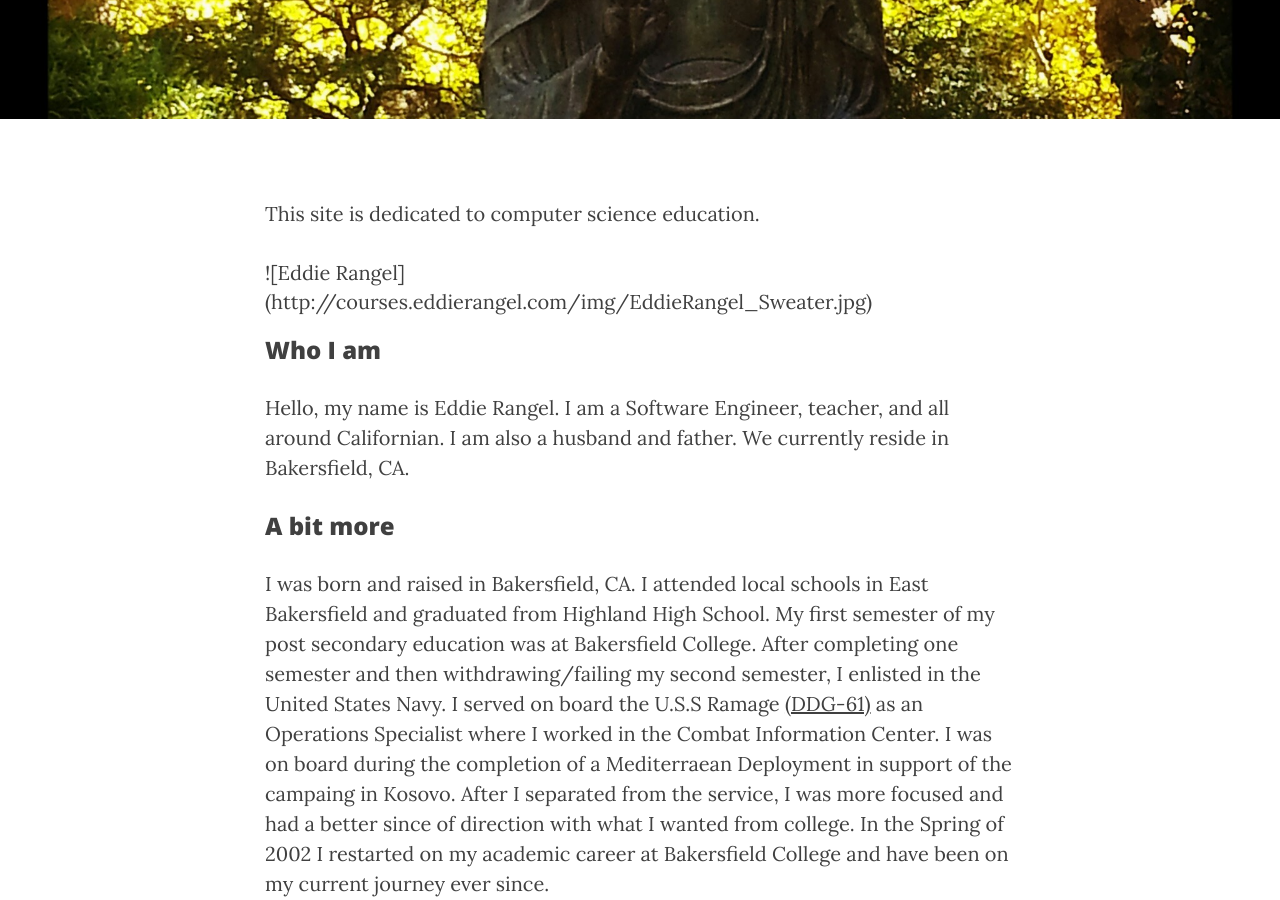
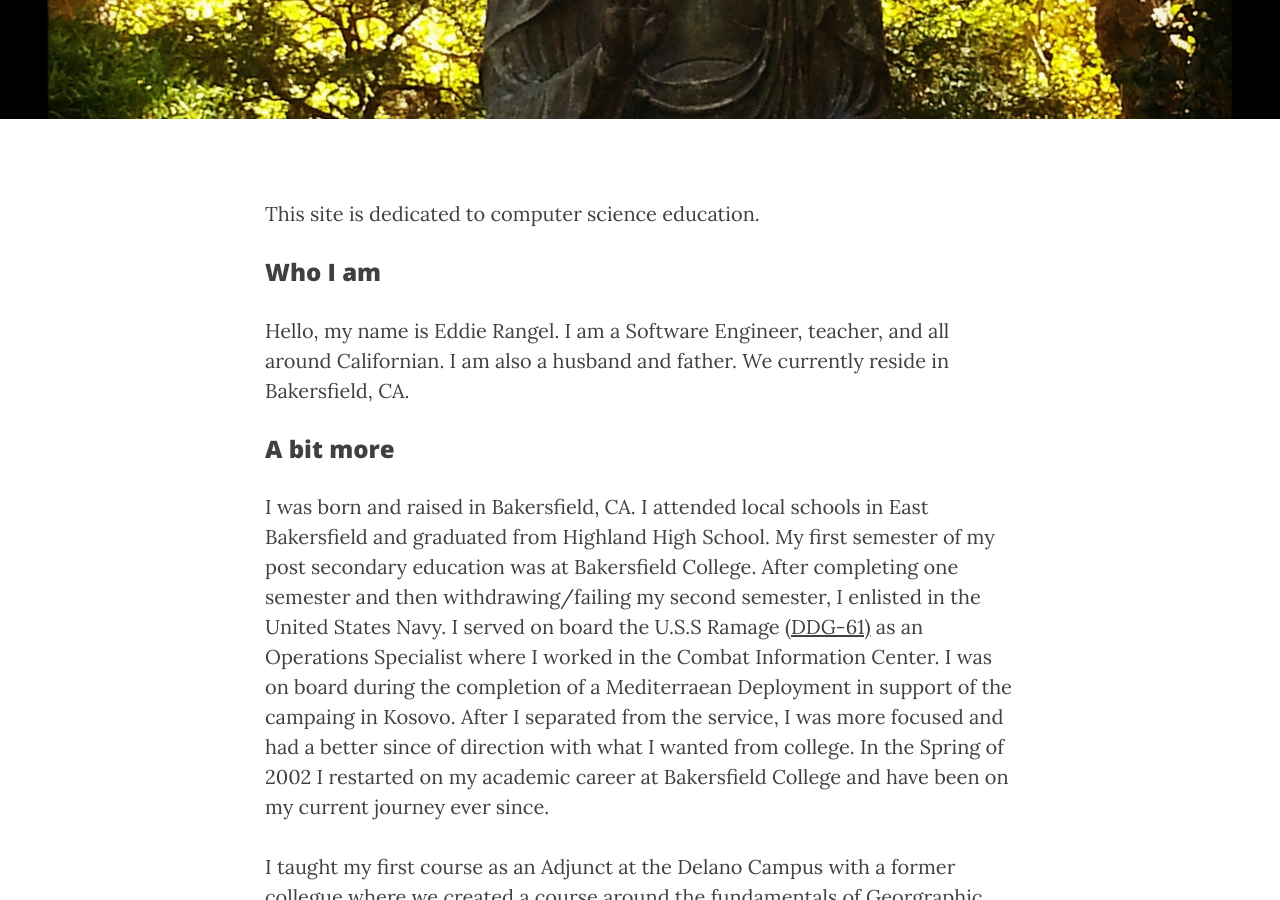
Before and after one commit to eddierangel/eddierangel.github.io, a Jekyll site: the page built from about.html, in a window 1280 px wide and 900 px high, scrolled down 329 px. Built offline with Jekyll 4.4.1, drawn with Linux system fonts in a browser that asks for light colours; nearby versions of some CDN libraries.

Commit message:
Removed link

```diff
--- a/about.html
+++ b/about.html
@@ -6,9 +6,6 @@ header-img: "img/teagarden_buddha.jpg"
 ---
 
 <p>This site is dedicated to computer science education.</p>
-
-![Eddie Rangel]
-(http://courses.eddierangel.com/img/EddieRangel_Sweater.jpg)
 
 <h3>Who I am</h3>
 <p>Hello, my name is Eddie Rangel. I am a Software Engineer, teacher, and all around Californian. I am also a husband and father. We currently reside in Bakersfield, CA.</P>
```
